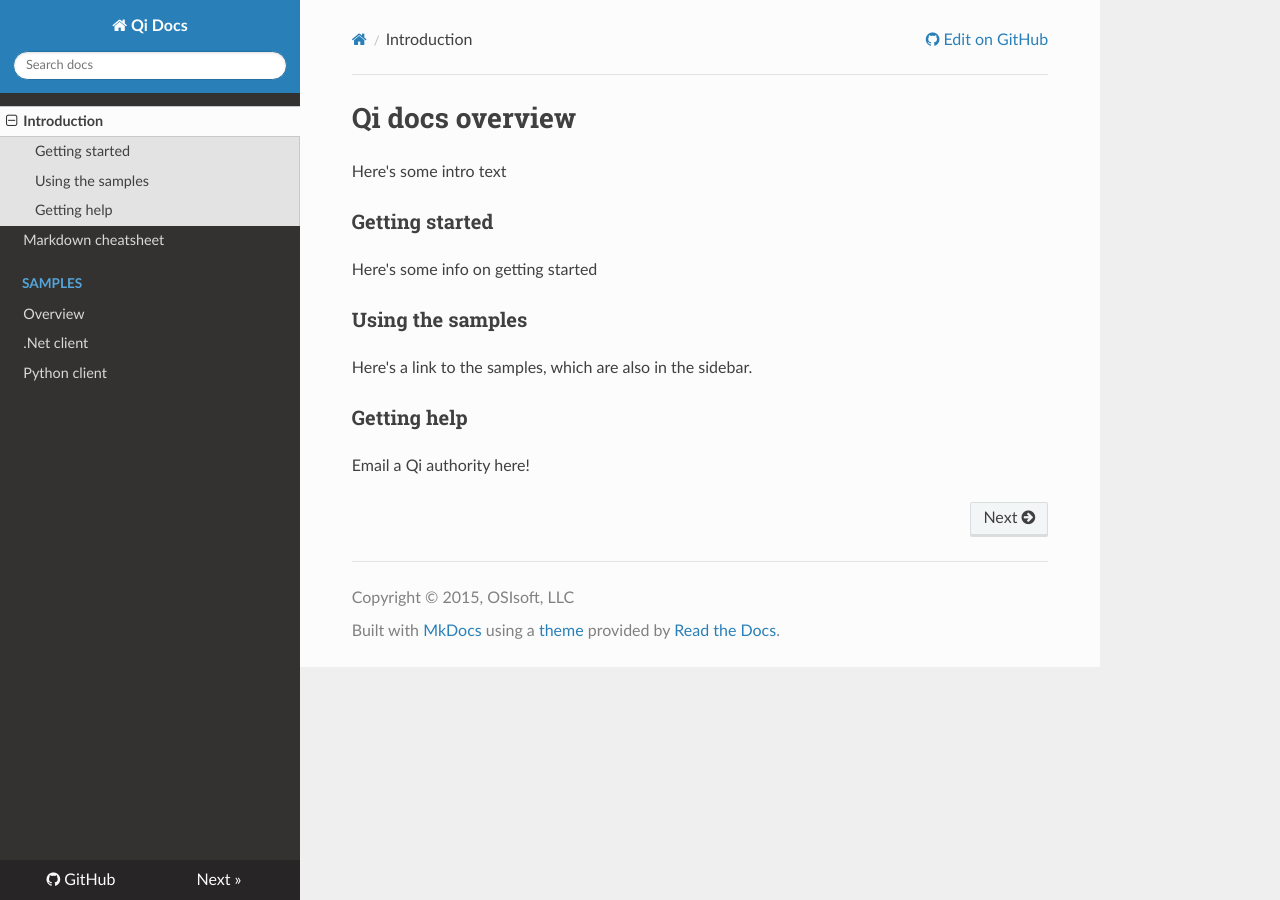
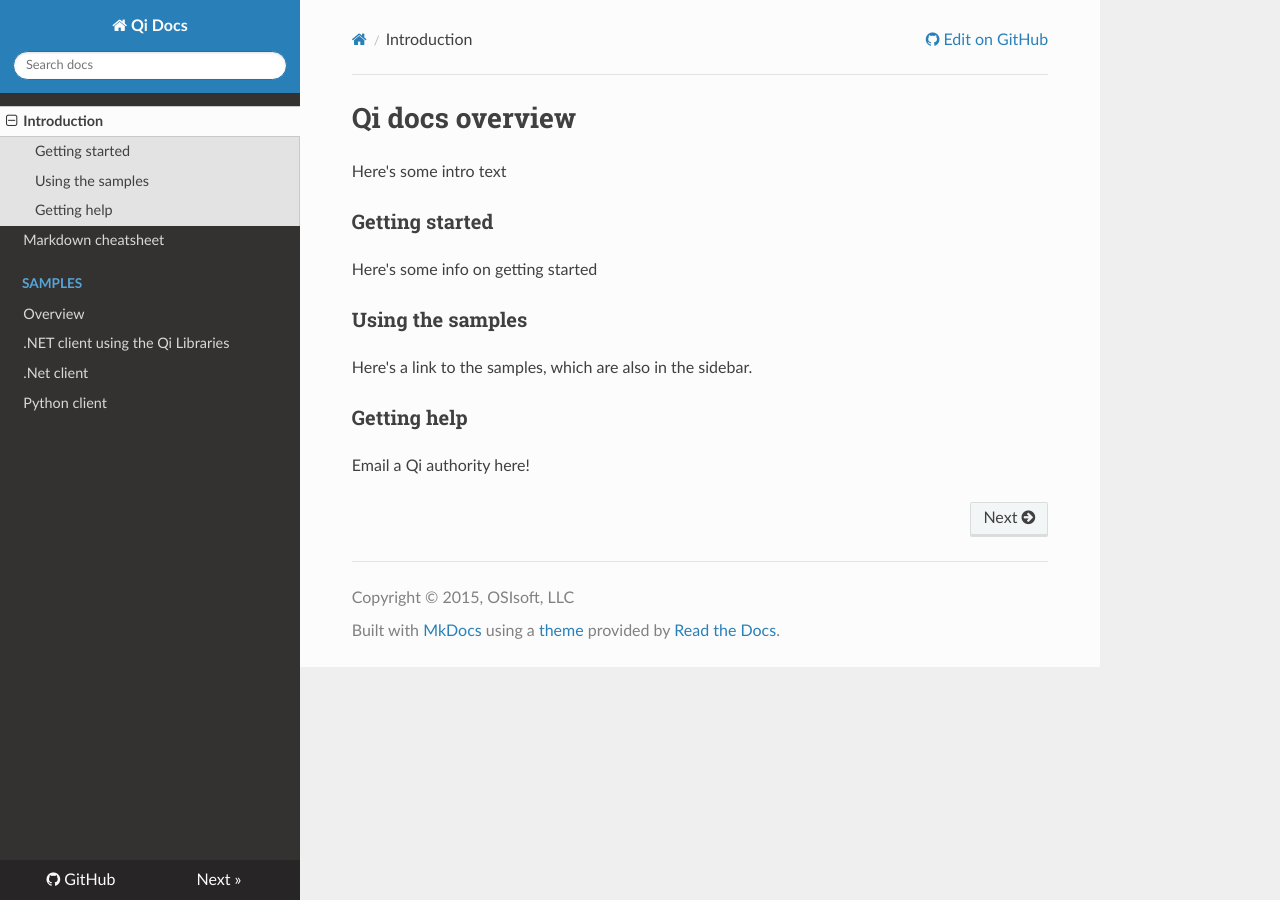
Before and after one commit to ssuryanarayanan/Qi-Docs, an MkDocs documentation site: the page built from docs/index.md, in a window 1280 px wide. Built offline with MkDocs 1.6.1, drawn with Linux system fonts in a browser that asks for light colours; nearby versions of some CDN libraries; old or Windows-style settings are respelled for this version of MkDocs.

Commit message:
Update mkdocs.yml
Added Qi Libs .NET client

```diff
--- a/mkdocs.yml
+++ b/mkdocs.yml
@@ -12,5 +12,6 @@ pages:
 - Markdown cheatsheet: 'markdown-cheatsheet.md'
 - Samples:
   - 'Overview': 'samples/IntroSamples.md'
+  - '.NET client using the Qi Libraries': 'samples/dotNetQiLibsClient.md'
   - '.Net client': 'samples/dotNetClient.md'
   - 'Python client': 'samples/python.md'
```
